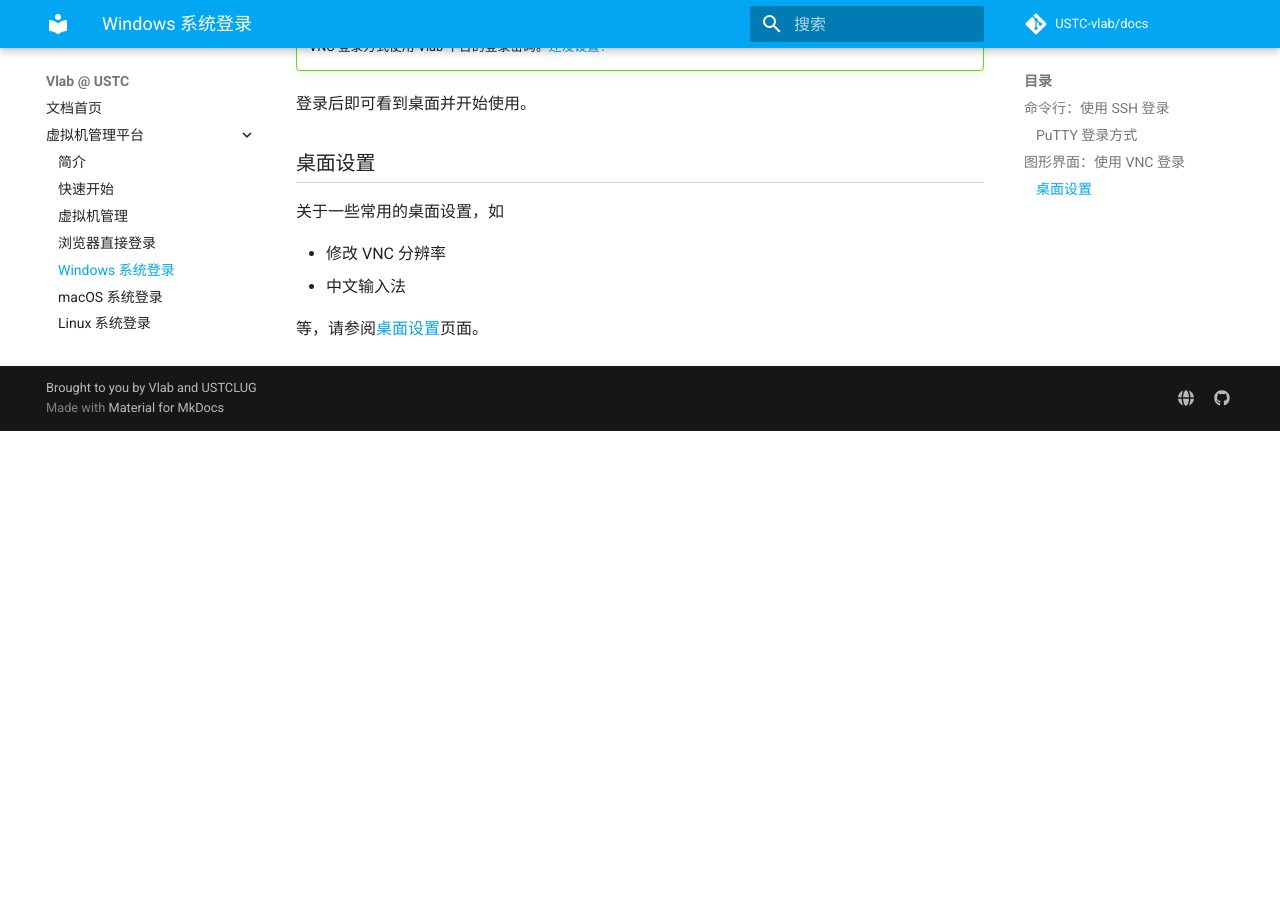
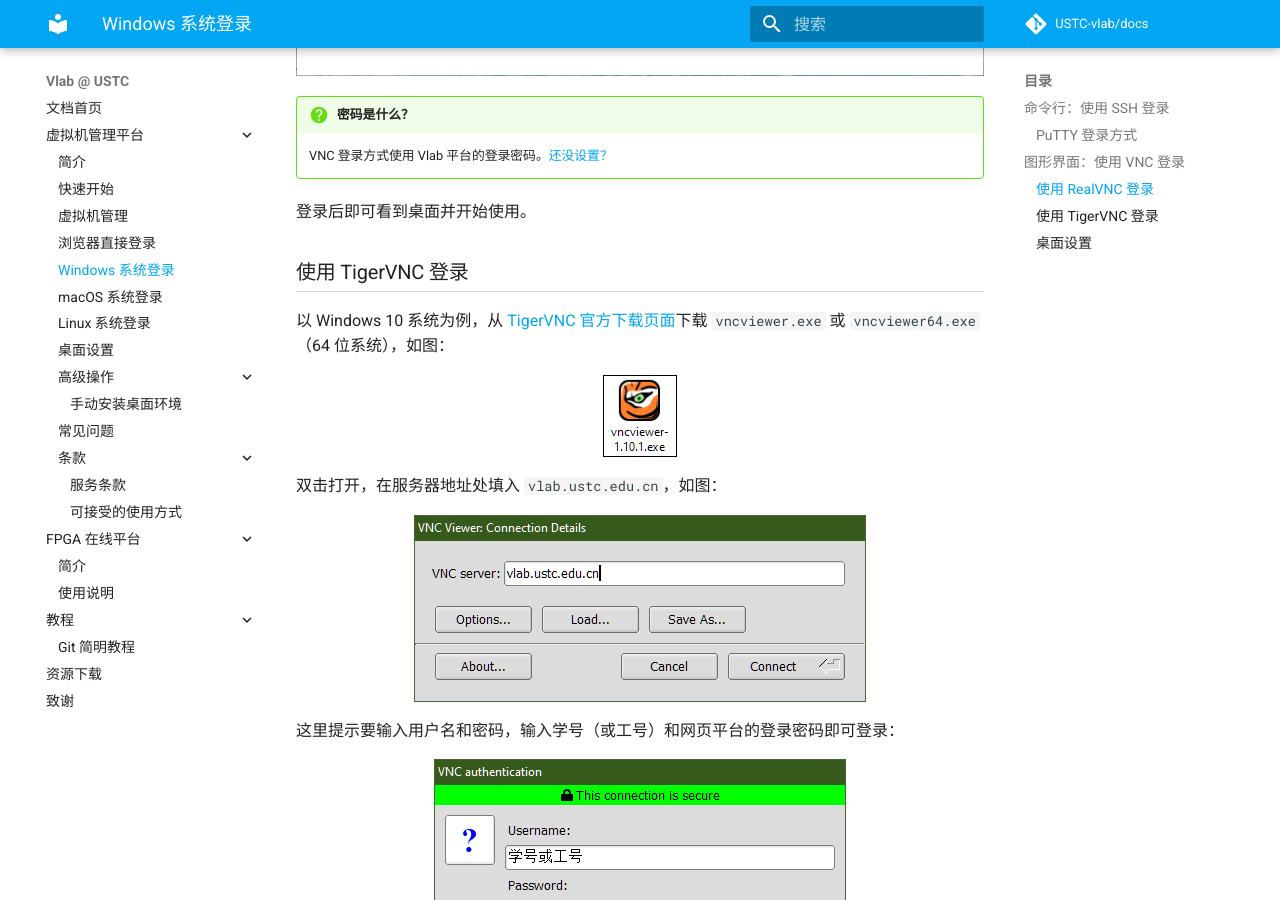
Before and after one commit to USTC-vlab/docs, an MkDocs documentation site: the page built from docs/vm/login-windows.md, in a window 1280 px wide and 900 px high, scrolled down 3876 px. Built offline with MkDocs 1.6.1 and Material for MkDocs 9.7.7, drawn with Linux system fonts in a browser that asks for light colours; comment, search, counter and statistics services are not loaded; before the commit the page ends 4307 px from its top, so only the background shows below that; some of the changed text lies outside the part shown.

Commit message:
Add Windows TigerVNC login instructions

```diff
--- a/docs/vm/login-windows.md
+++ b/docs/vm/login-windows.md
@@ -47,6 +47,10 @@ PuTTY 还有一些高级的使用方法，例如你可以保存这些连接信
 
     该登录方式只适用于名称中带有 `desktop` 的虚拟机镜像。
 
+Vlab 平台目前支持 RealVNC 和 TigerVNC 两种客户端。
+
+### 使用 RealVNC 登录
+
 以 Windows 10 系统为例，[下载 RealVNC 客户端](https://www.realvnc.com/en/connect/download/viewer/windows/)并安装。安装好后在开始菜单中找到 RealVNC 的图标，如下图所示：
 
 ![RealVNC in Windows 10 Start Menu](../images/realvnc-win10-tile.png){: .img-center }
@@ -65,6 +69,20 @@ PuTTY 还有一些高级的使用方法，例如你可以保存这些连接信
 
 登录后即可看到桌面并开始使用。
 
+### 使用 TigerVNC 登录 {#tigervnc}
+
+以 Windows 10 系统为例，从 [TigerVNC 官方下载页面](https://bintray.com/tigervnc/stable/tigervnc)下载 `vncviewer.exe` 或 `vncviewer64.exe`（64 位系统），如图：
+
+![TigerVNC Viewer Icon](../images/tigervnc-win-icon.png){: .img-center .img-border }
+
+双击打开，在服务器地址处填入 `vlab.ustc.edu.cn`，如图：
+
+![TigerVNC Connection Info](../images/tigervnc-connection-win10.png){: .img-center }
+
+这里提示要输入用户名和密码，输入学号（或工号）和网页平台的登录密码即可登录：
+
+![TigerVNC Authentication Dialog](../images/tigervnc-authentication-win10.png){: .img-center }
+
 ### 桌面设置
 
 关于一些常用的桌面设置，如
```
Also changed, not shown: docs/vm/login-linux.md (+4 -4 lines), docs/vm/login-macos.md (+1 -1 lines), docs/images/tigervnc-authentication-macos.png (renamed from docs/images/tigervnc2.png), docs/images/tigervnc-authentication-win10.png (added), docs/images/tigervnc-connection-win10.png (added), docs/images/tigervnc-startup-macos.png (renamed from docs/images/tigervnc1.png), docs/images/tigervnc-win-icon.png (added).
